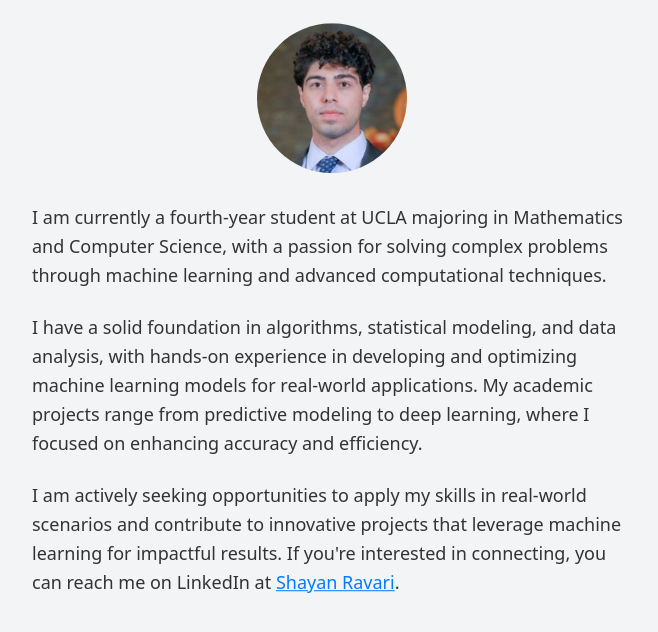
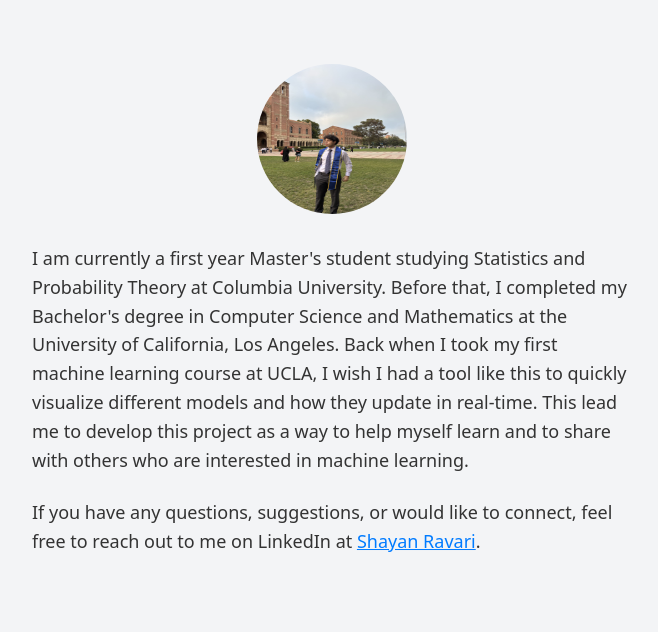
Before and after one commit to shayanravari/ML-WEB-PROJECT, a Flask app: page /about in a window 1280 px wide. Shown: the part 78-710 px from the top of the page, without its empty margins (308-966 px from the left). Run offline with Flask 3, Linux system fonts and the light colour scheme.

Commit message:
about page content update

```diff
--- a/templates/about.html
+++ b/templates/about.html
@@ -137,15 +137,12 @@
     </div>
 
     <div class="about-container">
-        <img src="{{ url_for('static', filename='Author_image.jpg') }}" alt="Author Image">
+        <img src="{{ url_for('static', filename='author_image.jpg') }}" alt="Author Image">
         <p class="text-lg text-gray-700 mb-6 font-medium">
-            I am currently a fourth-year student at UCLA majoring in Mathematics and Computer Science, with a passion for solving complex problems through machine learning and advanced computational techniques.
+            I am currently a first year Master's student studying Statistics and Probability Theory at Columbia University. Before that, I completed my Bachelor's degree in Computer Science and Mathematics at the University of California, Los Angeles. Back when I took my first machine learning course at UCLA, I wish I had a tool like this to quickly visualize different models and how they update in real-time. This lead me to develop this project as a way to help myself learn and to share with others who are interested in machine learning.
         </p>
         <p class="text-lg text-gray-700 mb-6 font-medium">
-            I have a solid foundation in algorithms, statistical modeling, and data analysis, with hands-on experience in developing and optimizing machine learning models for real-world applications. My academic projects range from predictive modeling to deep learning, where I focused on enhancing accuracy and efficiency.
-        </p>
-        <p class="text-lg text-gray-700 mb-6 font-medium">
-            I am actively seeking opportunities to apply my skills in real-world scenarios and contribute to innovative projects that leverage machine learning for impactful results. If you're interested in connecting, you can reach me on LinkedIn at <a href="https://www.linkedin.com/in/shayan-ravari-301086208" target="_blank" style="color: #007bff; text-decoration: underline;">Shayan Ravari</a>.
+            If you have any questions, suggestions, or would like to connect, feel free to reach out to me on LinkedIn at <a href="https://www.linkedin.com/in/shayan-ravari-301086208" target="_blank" style="color: #007bff; text-decoration: underline;">Shayan Ravari</a>.
         </p>
     </div>
 
```
Also changed, not shown: static/Author_image.jpg.
